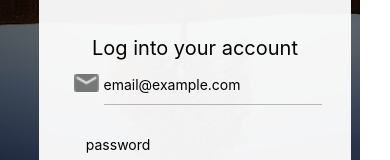
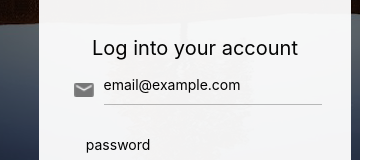
Before and after one commit to siriusctrl/COMP30022-IT-Project, a React Native app in the folder famory/: screen / in a window 390 px wide. Shown: the part 363-523 px from the top of the page. Built offline with nearby package versions, Linux system fonts and the light colour scheme.

Commit message:
icon updaged

```diff
--- a/famory/src/screens/LoginScreen.js
+++ b/famory/src/screens/LoginScreen.js
@@ -2,16 +2,13 @@ import React, {Component} from "react";
 import { Text, Image, StyleSheet, View , Alert, KeyboardAvoidingView, ImageBackground} from "react-native";
 import Button from "../components/Button";
 import FormTextInput from "../components/FormTextInput";
-import BoxTextInput from "../components/BoxTextInput";
 
 import imageLogo from "../assets/images/glass.png";
 import backgroundimg from "../assets/images/Back.png"
-import logo from "../assets/images/glass.svg";
 import iconMail from "../assets/images/icon-mail.png";
 
 import colors from "../config/colors";
 import strings from "../config/strings";
-import SvgUri from 'react-native-svg-uri';
 
 class LoginScreen extends Component{
   state = {
@@ -78,7 +75,6 @@ class LoginScreen extends Component{
 
     </KeyboardAvoidingView>
     </ImageBackground>
-
     );
   }
 }
@@ -111,9 +107,11 @@ const styles = StyleSheet.create({
   },
   icon: {
     padding: 10,
-    margin: 5,
-    height: 25,
-    width: 25,
+    marginTop:15,
+    marginRight:10,
+    marginLeft:5,
+    height: 15,
+    width: 15,
     resizeMode: 'contain',
     alignItems: 'center',
   },
```
